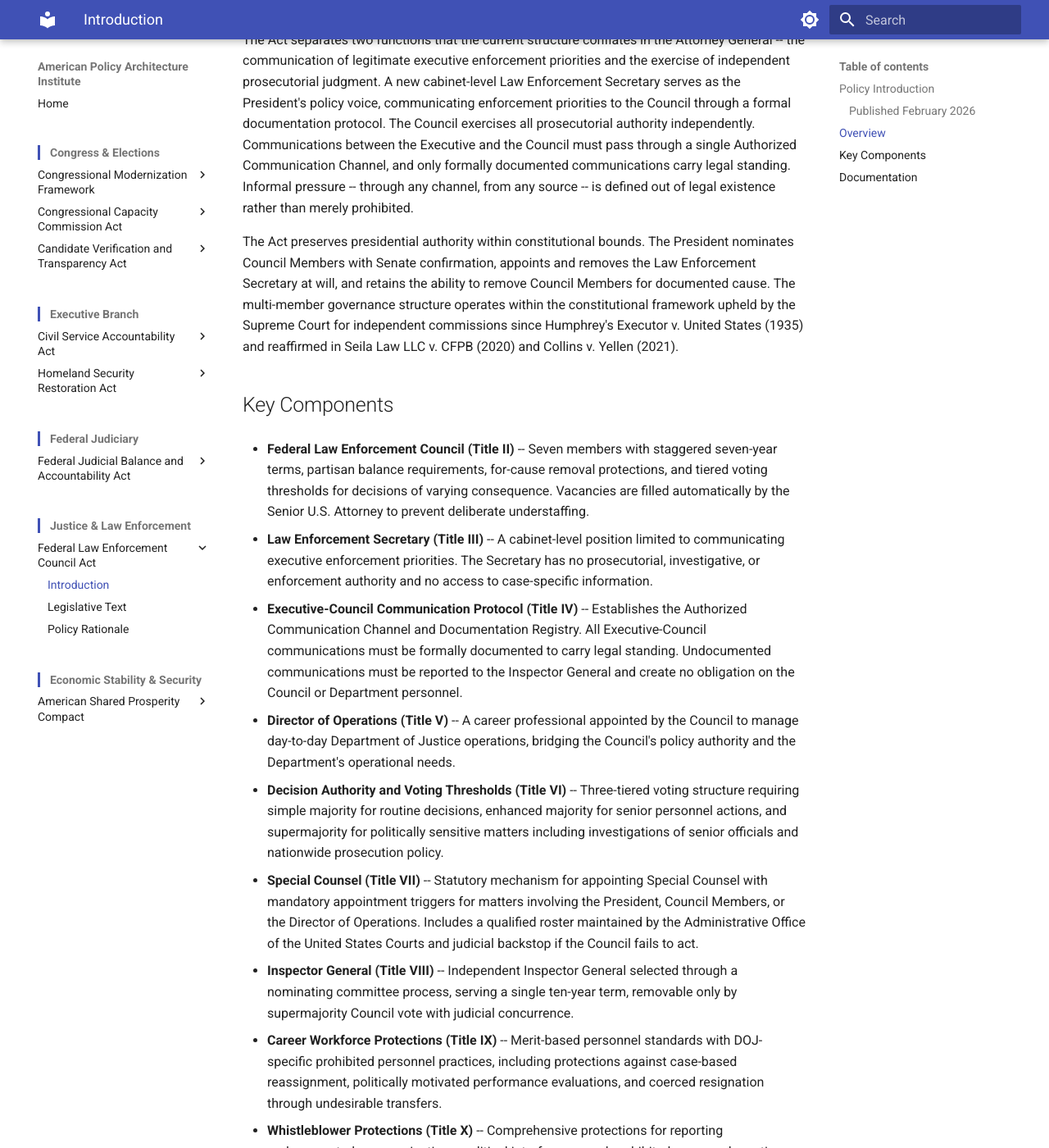
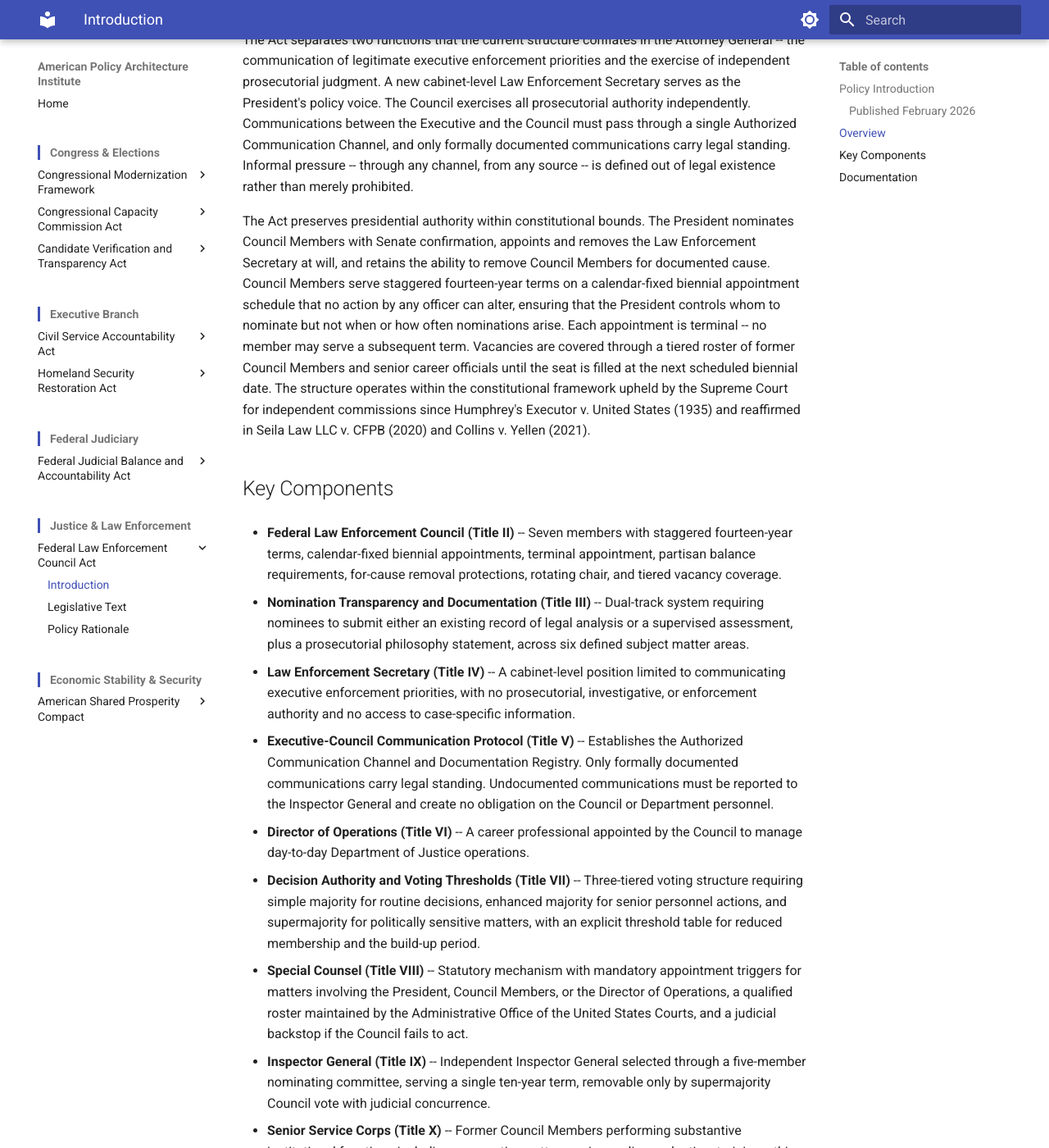
Before and after one commit to albertintech/apai, an MkDocs documentation site: the page built from docs/justice/fleca/introduction.md, in a window 1280 px wide and 1400 px high, scrolled down 553 px. Shown: the whole window at 82% size. Built offline with MkDocs 1.6.1 and Material for MkDocs 9.7.7, drawn with Linux system fonts in a browser that asks for light colours; some of the changed text lies outside the part shown.

Commit message:
Update introduction.md

```diff
--- a/docs/justice/fleca/introduction.md
+++ b/docs/justice/fleca/introduction.md
@@ -12,35 +12,41 @@ Based on Rev 1.0 of the Federal Law Enforcement Council Act
 
 The Federal Law Enforcement Council Act restructures the governance of federal law enforcement by abolishing the office of the Attorney General and replacing it with a seven-member Federal Law Enforcement Council. The Act addresses a structural vulnerability in the current system: the concentration of all federal prosecution authority in a single officer who serves at the pleasure of the President, creating conditions under which the entire federal law enforcement apparatus can be captured for political purposes.
 
-The Act separates two functions that the current structure conflates in the Attorney General -- the communication of legitimate executive enforcement priorities and the exercise of independent prosecutorial judgment. A new cabinet-level Law Enforcement Secretary serves as the President's policy voice, communicating enforcement priorities to the Council through a formal documentation protocol. The Council exercises all prosecutorial authority independently. Communications between the Executive and the Council must pass through a single Authorized Communication Channel, and only formally documented communications carry legal standing. Informal pressure -- through any channel, from any source -- is defined out of legal existence rather than merely prohibited.
+The Act separates two functions that the current structure conflates in the Attorney General -- the communication of legitimate executive enforcement priorities and the exercise of independent prosecutorial judgment. A new cabinet-level Law Enforcement Secretary serves as the President's policy voice. The Council exercises all prosecutorial authority independently. Communications between the Executive and the Council must pass through a single Authorized Communication Channel, and only formally documented communications carry legal standing. Informal pressure -- through any channel, from any source -- is defined out of legal existence rather than merely prohibited.
 
-The Act preserves presidential authority within constitutional bounds. The President nominates Council Members with Senate confirmation, appoints and removes the Law Enforcement Secretary at will, and retains the ability to remove Council Members for documented cause. The multi-member governance structure operates within the constitutional framework upheld by the Supreme Court for independent commissions since Humphrey's Executor v. United States (1935) and reaffirmed in Seila Law LLC v. CFPB (2020) and Collins v. Yellen (2021).
+The Act preserves presidential authority within constitutional bounds. The President nominates Council Members with Senate confirmation, appoints and removes the Law Enforcement Secretary at will, and retains the ability to remove Council Members for documented cause. Council Members serve staggered fourteen-year terms on a calendar-fixed biennial appointment schedule that no action by any officer can alter, ensuring that the President controls whom to nominate but not when or how often nominations arise. Each appointment is terminal -- no member may serve a subsequent term. Vacancies are covered through a tiered roster of former Council Members and senior career officials until the seat is filled at the next scheduled biennial date. The structure operates within the constitutional framework upheld by the Supreme Court for independent commissions since Humphrey's Executor v. United States (1935) and reaffirmed in Seila Law LLC v. CFPB (2020) and Collins v. Yellen (2021).
 
 ## Key Components
 
-- **Federal Law Enforcement Council (Title II)** -- Seven members with staggered seven-year terms, partisan balance requirements, for-cause removal protections, and tiered voting thresholds for decisions of varying consequence. Vacancies are filled automatically by the Senior U.S. Attorney to prevent deliberate understaffing.
+- **Federal Law Enforcement Council (Title II)** -- Seven members with staggered fourteen-year terms, calendar-fixed biennial appointments, terminal appointment, partisan balance requirements, for-cause removal protections, rotating chair, and tiered vacancy coverage.
 
-- **Law Enforcement Secretary (Title III)** -- A cabinet-level position limited to communicating executive enforcement priorities. The Secretary has no prosecutorial, investigative, or enforcement authority and no access to case-specific information.
+- **Nomination Transparency and Documentation (Title III)** -- Dual-track system requiring nominees to submit either an existing record of legal analysis or a supervised assessment, plus a prosecutorial philosophy statement, across six defined subject matter areas.
 
-- **Executive-Council Communication Protocol (Title IV)** -- Establishes the Authorized Communication Channel and Documentation Registry. All Executive-Council communications must be formally documented to carry legal standing. Undocumented communications must be reported to the Inspector General and create no obligation on the Council or Department personnel.
+- **Law Enforcement Secretary (Title IV)** -- A cabinet-level position limited to communicating executive enforcement priorities, with no prosecutorial, investigative, or enforcement authority and no access to case-specific information.
 
-- **Director of Operations (Title V)** -- A career professional appointed by the Council to manage day-to-day Department of Justice operations, bridging the Council's policy authority and the Department's operational needs.
+- **Executive-Council Communication Protocol (Title V)** -- Establishes the Authorized Communication Channel and Documentation Registry. Only formally documented communications carry legal standing. Undocumented communications must be reported to the Inspector General and create no obligation on the Council or Department personnel.
 
-- **Decision Authority and Voting Thresholds (Title VI)** -- Three-tiered voting structure requiring simple majority for routine decisions, enhanced majority for senior personnel actions, and supermajority for politically sensitive matters including investigations of senior officials and nationwide prosecution policy.
+- **Director of Operations (Title VI)** -- A career professional appointed by the Council to manage day-to-day Department of Justice operations.
 
-- **Special Counsel (Title VII)** -- Statutory mechanism for appointing Special Counsel with mandatory appointment triggers for matters involving the President, Council Members, or the Director of Operations. Includes a qualified roster maintained by the Administrative Office of the United States Courts and judicial backstop if the Council fails to act.
+- **Decision Authority and Voting Thresholds (Title VII)** -- Three-tiered voting structure requiring simple majority for routine decisions, enhanced majority for senior personnel actions, and supermajority for politically sensitive matters, with an explicit threshold table for reduced membership and the build-up period.
 
-- **Inspector General (Title VIII)** -- Independent Inspector General selected through a nominating committee process, serving a single ten-year term, removable only by supermajority Council vote with judicial concurrence.
+- **Special Counsel (Title VIII)** -- Statutory mechanism with mandatory appointment triggers for matters involving the President, Council Members, or the Director of Operations, a qualified roster maintained by the Administrative Office of the United States Courts, and a judicial backstop if the Council fails to act.
 
-- **Career Workforce Protections (Title IX)** -- Merit-based personnel standards with DOJ-specific prohibited personnel practices, including protections against case-based reassignment, politically motivated performance evaluations, and coerced resignation through undesirable transfers.
+- **Inspector General (Title IX)** -- Independent Inspector General selected through a five-member nominating committee, serving a single ten-year term, removable only by supermajority Council vote with judicial concurrence.
 
-- **Whistleblower Protections (Title X)** -- Comprehensive protections for reporting undocumented communications, political interference, and prohibited personnel practices, with criminal penalties for retaliation and multiple independent reporting channels.
+- **Senior Service Corps (Title X)** -- Former Council Members performing substantive institutional functions including prosecution pattern review, policy evaluation, training, ethics review panel service, and vacancy coverage, with a mandatory four-year minimum service period.
 
-- **Transparency and Oversight (Title XI)** -- Annual prosecution pattern reporting, biennial GAO audits, mandatory congressional testimony, and scheduled public disclosure of Documentation Registry entries.
+- **Ethics Review and Accountability (Title XI)** -- Inspector General-triggered peer review by Senior Service Corps members with graduated sanctions, D.C. Circuit appellate review, and a Bridge Ethics Review Panel for the transition period.
 
-- **National Security Coordination (Title XII)** -- Preserves national security coordination through a designated liaison while maintaining the Council's final prosecutorial authority and the prohibition on case-specific communications.
+- **Career Workforce Protections (Title XII)** -- Merit-based personnel standards with DOJ-specific prohibited personnel practices, including protections against case-based reassignment and politically motivated performance evaluations.
 
-- **Transition and Implementation (Title XIII)** -- Phased implementation with staggered Council start dates, continuity of Department personnel and pending matters, and interim provisions for the transition period.
+- **Whistleblower Protections (Title XIII)** -- Protections for reporting undocumented communications, political interference, and prohibited personnel practices, with criminal penalties for retaliation and multiple independent reporting channels.
+
+- **Transparency and Oversight (Title XIV)** -- Annual prosecution pattern reporting, biennial GAO audits, mandatory congressional testimony, and scheduled public disclosure of Documentation Registry entries.
+
+- **National Security Coordination (Title XV)** -- Documented coordination mechanism through a designated liaison while maintaining the Council's final prosecutorial authority and the prohibition on case-specific communications.
+
+- **Transition and Implementation (Title XVI)** -- Thirteen-year phased build-up with biennial appointments. The Attorney General continues during the build-up, the Council begins pre-operational activities in Year 7, and operational authority transfers when the fifth member is seated in Year 9.
 
 ## Documentation
 
```
Also changed, not shown: other parts of docs/justice/fleca/introduction.md (+1 -1 lines).
